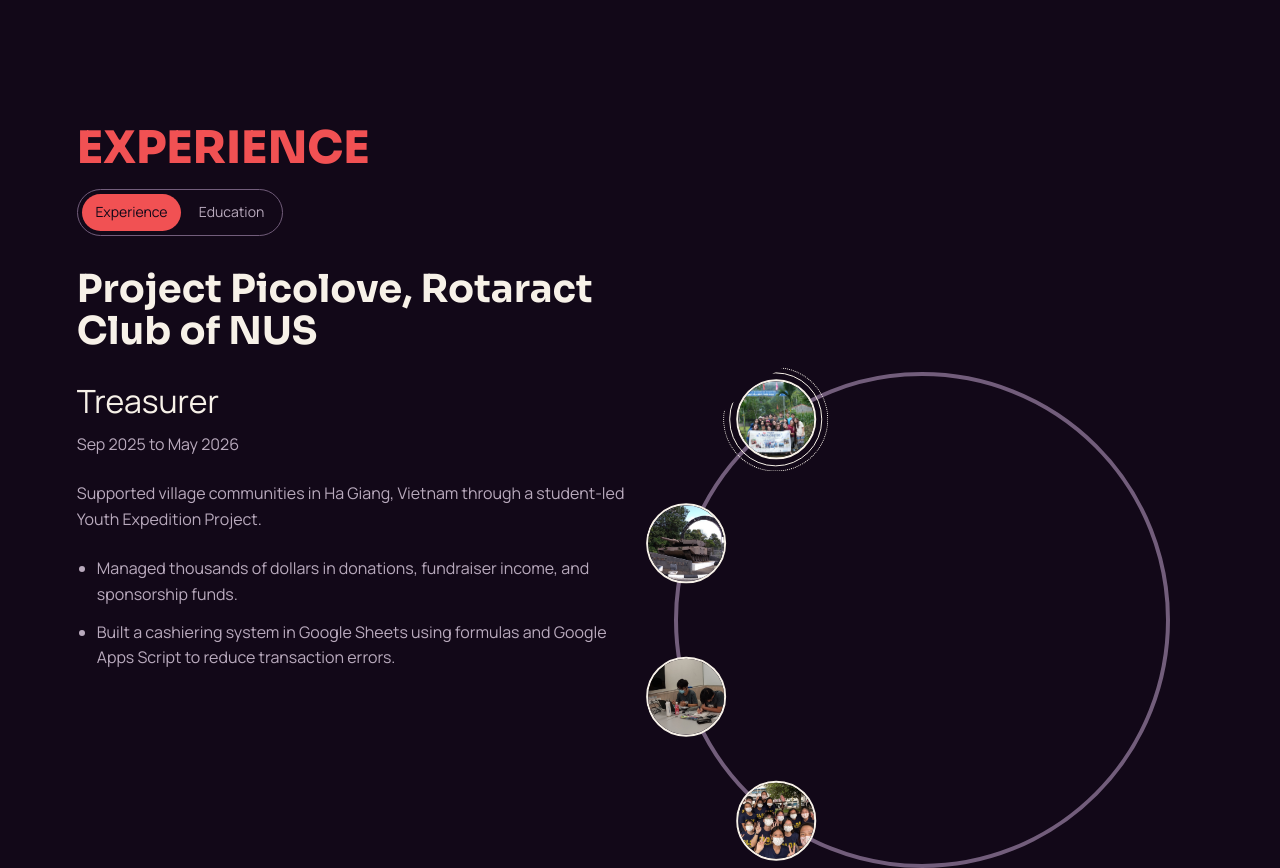
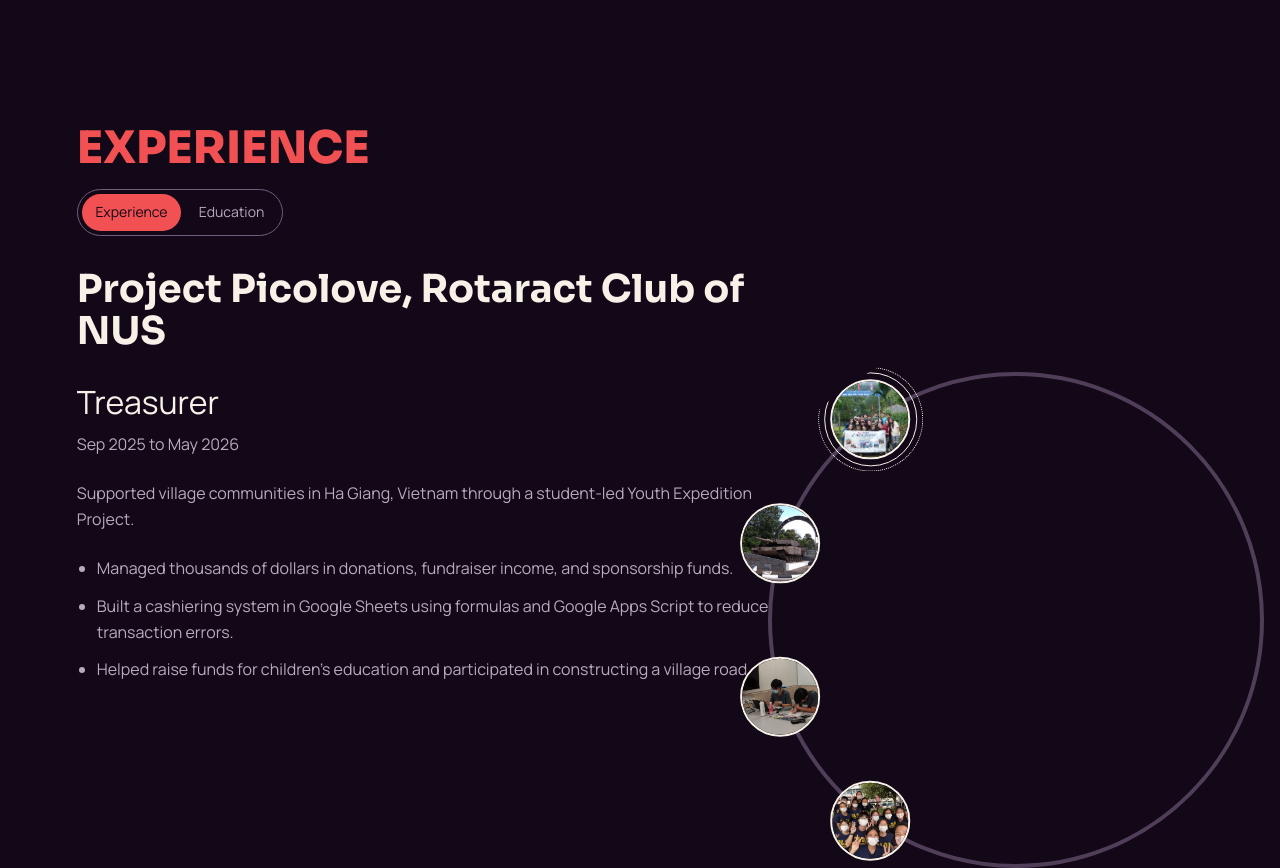
Before and after one commit to lingsongc/lingsongc.github.io, a React (Vite) app: page / in a window 1280 px wide. Shown: the part 1940-2808 px from the top of the page. Built offline with nearby package versions, Linux system fonts and the light colour scheme; a web font is replaced by a local one.

Commit message:
shift the layout

```diff
--- a/src/style.css
+++ b/src/style.css
@@ -724,30 +724,38 @@
 
 .experience-container {
     --experience-section-padding-inline: clamp(1.5rem, 6vw, 6rem);
+    --experience-circle-size: min(31vw, 46vh);
+    --experience-rail-gap: clamp(1rem, 2vw, 2rem);
+    --experience-orbit-center-x: calc(100% - var(--navigation-rail-inset) - var(--navigation-link-size) - var(--experience-rail-gap) - var(--experience-circle-size) / 2);
+    --experience-content-boundary-x: calc(100cqw - var(--navigation-rail-inset) - var(--navigation-link-size) - var(--experience-rail-gap) - var(--experience-circle-size) / 2);
     --experience-orbit-size: min(50vw, 72vh);
     --experience-planet-size: clamp(4.375rem, 6.25vw, 5.625rem);
+    --experience-content-gap: clamp(1rem, 2vw, 2rem);
+    --experience-content-width: calc(var(--experience-content-boundary-x) - var(--experience-circle-size) / 2 - var(--experience-section-padding-inline) - var(--experience-content-gap));
 
     position: relative;
+    grid-template-columns: minmax(0, var(--experience-content-width)) minmax(0, 1fr);
+    grid-template-rows: auto minmax(0, 1fr);
+    align-items: stretch;
+    padding-block: clamp(2rem, 5vw, 4rem);
     container-type: inline-size;
 }
 
 .experience-header {
-    position: absolute;
+    position: relative;
     z-index: 1;
-    top: clamp(2rem, 5vw, 4rem);
-    left: var(--experience-section-padding-inline);
+    grid-column: 1;
+    grid-row: 1;
 }
 
 .experience-text {
-    position: absolute;
-    top: 52%;
-    left: var(--experience-section-padding-inline);
-    width: min(38rem, 43vw);
-    max-height: min(52vh, 30rem);
-    max-height: min(52svh, 30rem);
+    position: relative;
+    grid-column: 1;
+    grid-row: 2;
+    min-height: 0;
+    padding: clamp(2rem, 4vh, 3rem) var(--experience-content-gap) 0 0;
     overflow-y: auto;
     scrollbar-width: none;
-    transform: translateY(-50%);
 }
 
 .experience-text::-webkit-scrollbar { display: none; }
@@ -816,7 +824,7 @@
 .experience-orbit {
     position: absolute;
     top: 70%;
-    left: 72%;
+    left: var(--experience-orbit-center-x);
     width: var(--experience-orbit-size);
     height: var(--experience-orbit-size);
     transform: translate(-50%, -50%);
@@ -848,6 +856,7 @@
 .experience-orbit-ring {
     position: absolute;
     inset: calc(var(--experience-planet-size) / 2);
+    opacity: 0.65;
 }
 
 .experience-event-orbit-list {
@@ -917,11 +926,11 @@
 
 @media (max-width: 48rem) {
     .experience-container {
+        --experience-circle-size: 52vw;
         --experience-orbit-size: 82vw;
     }
 
-    .experience-text { width: 52vw; }
-    .experience-orbit { top: 72%; left: 74%; }
+    .experience-orbit { top: 72%; }
 }
 
 /* projects */
```
